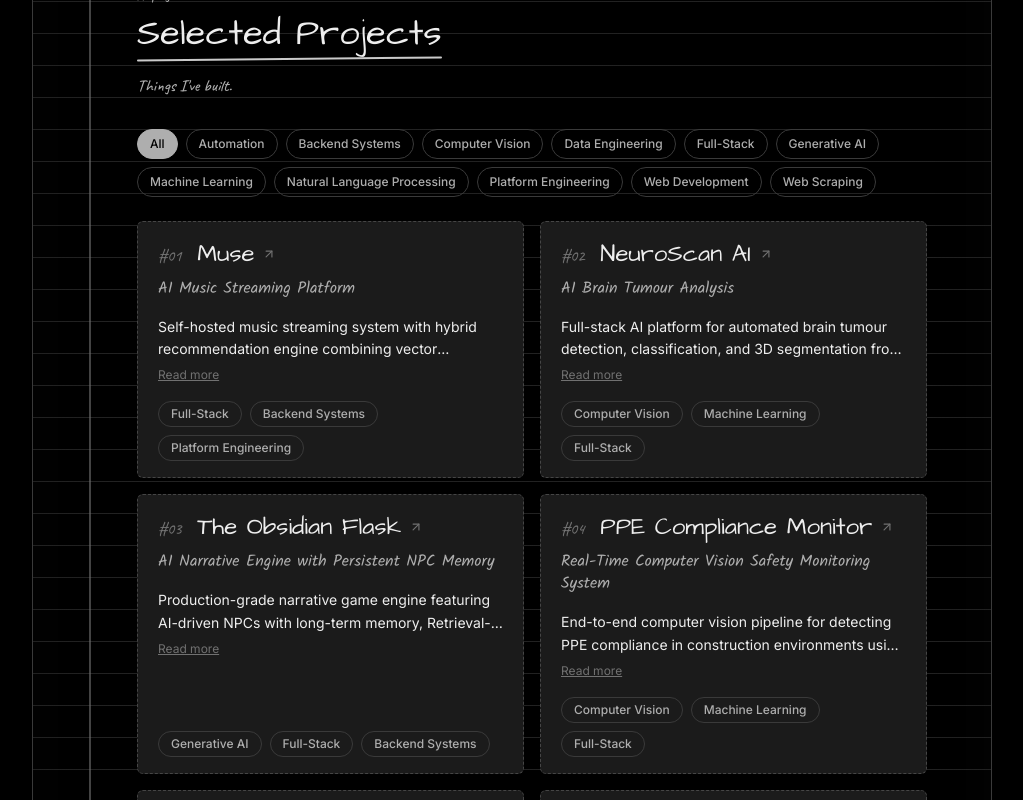
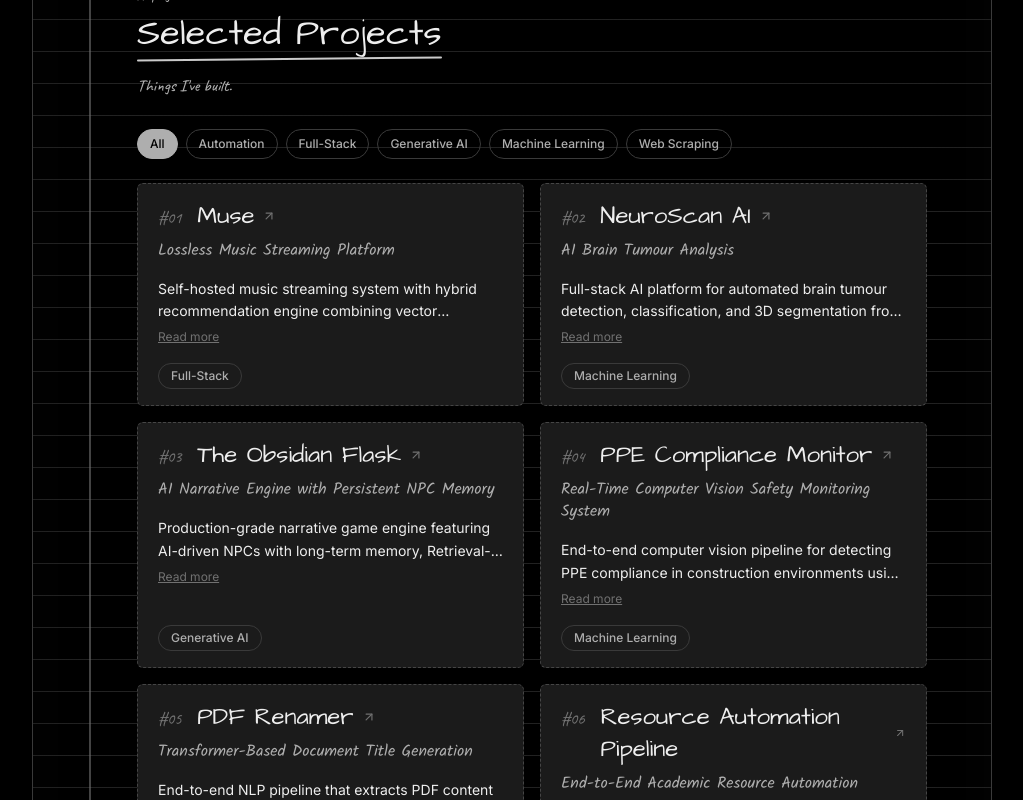
Before and after one commit to parthmital/Portfolio, a React (Vite) app: page / in a window 1280 px wide. Shown: the part 1280-2080 px from the top of the page, without its empty margins (128-1151 px from the left). Built offline with nearby package versions, Linux system fonts and the light colour scheme.

Commit message:
Update projects.ts

```diff
--- a/src/data/projects.ts
+++ b/src/data/projects.ts
@@ -4,10 +4,10 @@ export const projects: Project[] = [
 	{
 		id: "muse",
 		title: "Muse",
-		tagline: "AI Music Streaming Platform",
+		tagline: "Lossless Music Streaming Platform",
 		summary:
 			"Self-hosted music streaming system with hybrid recommendation engine combining vector embeddings, user behaviour, and popularity signals. Delivers personalised discovery, adaptive audio streaming, and full data ownership through a scalable microservices architecture.",
-		fields: ["Full-Stack", "Backend Systems", "Platform Engineering"],
+		fields: ["Full-Stack"],
 		github: "https://github.com/parthmital/Muse",
 	},
 	{
@@ -16,7 +16,7 @@ export const projects: Project[] = [
 		tagline: "AI Brain Tumour Analysis",
 		summary:
 			"Full-stack AI platform for automated brain tumour detection, classification, and 3D segmentation from MRI scans, delivering real-time predictions and volumetric analysis for clinical decision support.",
-		fields: ["Computer Vision", "Machine Learning", "Full-Stack"],
+		fields: ["Machine Learning"],
 		github: "https://github.com/parthmital/NeuroScan-AI",
 	},
 	{
@@ -25,7 +25,7 @@ export const projects: Project[] = [
 		tagline: "AI Narrative Engine with Persistent NPC Memory",
 		summary:
 			"Production-grade narrative game engine featuring AI-driven NPCs with long-term memory, Retrieval-Augmented Generation (RAG), and real-time dialogue via WebSockets. NPCs maintain trust-based relationships, recall past interactions, and generate context-aware responses using LLMs.",
-		fields: ["Generative AI", "Full-Stack", "Backend Systems"],
+		fields: ["Generative AI"],
 		github: "https://github.com/parthmital/LLM-Game",
 	},
 	{
@@ -34,7 +34,7 @@ export const projects: Project[] = [
 		tagline: "Real-Time Computer Vision Safety Monitoring System",
 		summary:
 			"End-to-end computer vision pipeline for detecting PPE compliance in construction environments using a YOLOv8 model. Supports real-time image and video analysis with temporal smoothing, async processing, and a full-stack monitoring dashboard for safety analytics and incident tracking.",
-		fields: ["Computer Vision", "Machine Learning", "Full-Stack"],
+		fields: ["Machine Learning"],
 		github: "https://github.com/parthmital/PPE-Compliance-Monitor",
 	},
 	{
@@ -43,11 +43,7 @@ export const projects: Project[] = [
 		tagline: "Transformer-Based Document Title Generation",
 		summary:
 			"End-to-end NLP pipeline that extracts PDF content and generates descriptive filenames using a fine-tuned T5 sequence-to-sequence model. Automates document organization by learning semantic mappings between content and titles.",
-		fields: [
-			"Natural Language Processing",
-			"Machine Learning",
-			"Data Engineering",
-		],
+		fields: ["Machine Learning"],
 		github: "https://github.com/parthmital/PDF-Renamer",
 	},
 	{
@@ -56,7 +52,7 @@ export const projects: Project[] = [
 		tagline: "End-to-End Academic Resource Automation",
 		summary:
 			"Automation pipeline for collecting, analyzing, and standardizing academic resources from VTOP and UniBud. Replaces manual workflows with automated scraping, quantitative analysis, and PDF standardization across entire semesters.",
-		fields: ["Automation", "Web Scraping", "Data Engineering"],
+		fields: ["Automation", "Web Scraping"],
 		github: "https://github.com/parthmital/VIT-Resource-Automation-Pipeline",
 	},
 	{
@@ -65,7 +61,7 @@ export const projects: Project[] = [
 		tagline: "Structured Ride Sharing for Campus",
 		summary:
 			"Web platform for VIT students to post, discover, and join carpools with structured listings, real-time seat tracking, and campus-restricted authentication. Eliminates unstructured WhatsApp coordination through searchable, filterable ride data.",
-		fields: ["Web Development", "Full-Stack", "Backend Systems"],
+		fields: ["Full-Stack"],
 		github: "https://github.com/parthmital/Vit-Carpool",
 	},
 ];
```
